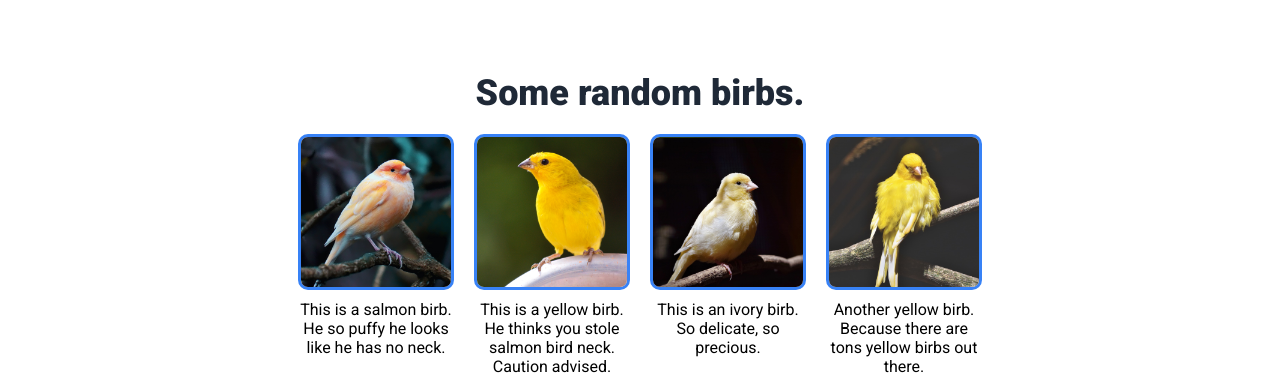
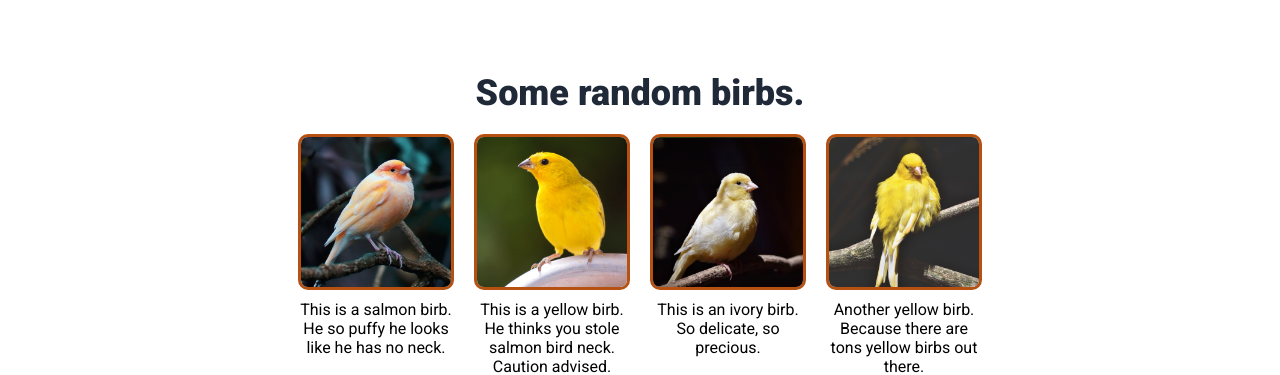
Before and after one commit to silarz/odin-landing-page, a plain HTML site: page index.html in a window 1280 px wide. Shown: the part 820-1195 px from the top of the page. Drawn offline with Linux system fonts and the light colour scheme.

Commit message:
Edit colors in style.css

```diff
--- a/style.css
+++ b/style.css
@@ -108,7 +108,7 @@ button{
 .icon img{
     width: 150px;
     height: auto;
-    border: 3px solid #3882f6;
+    border: 3px solid #b65112;
     border-radius: 10px;
 }
 
```
